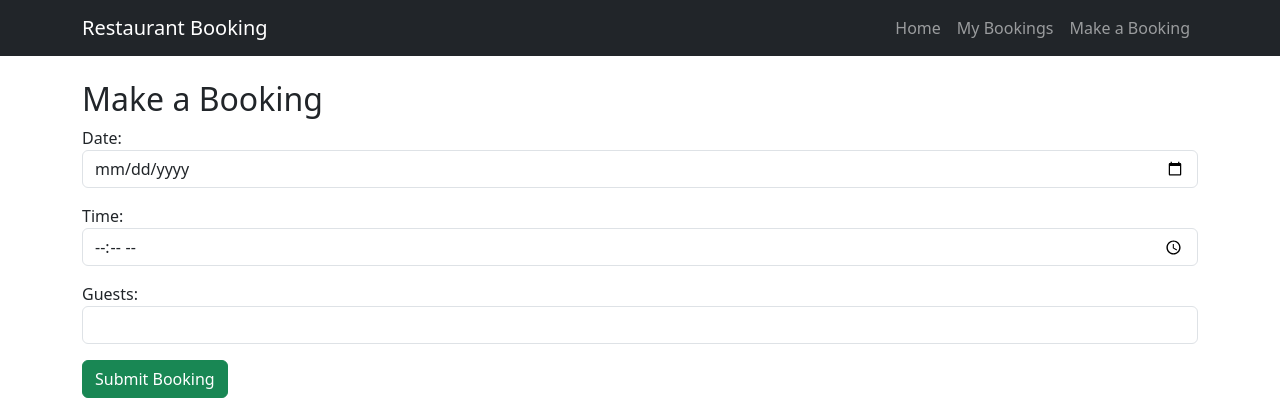
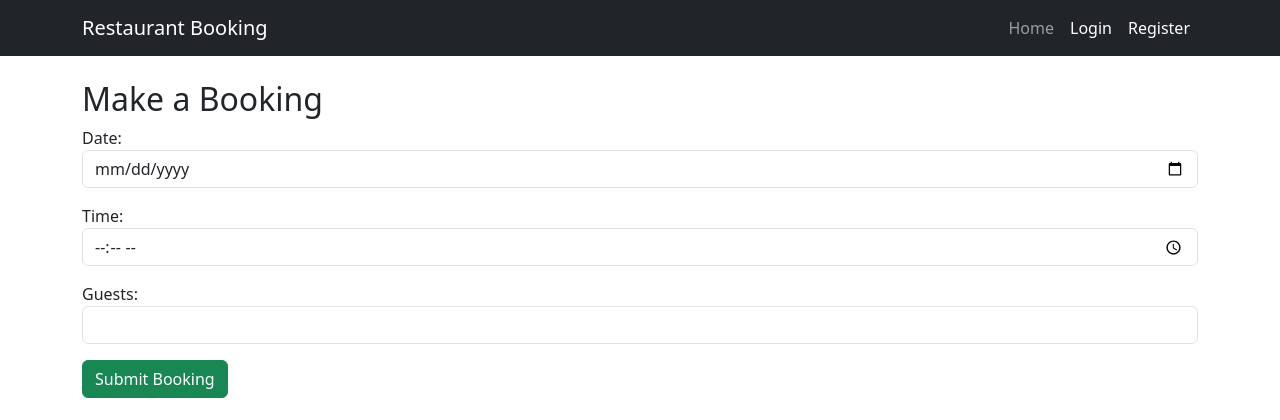
Before and after one commit to FinnbarrAmbrose/Restaurant-booking, a Django app: page /bookings/new/ in a window 1280 px wide. Shown: the top 420 px of the page. Run offline with Django 4.2, Linux system fonts and the light colour scheme.

Commit message:
Update navigation in base template to show login/register or booking options based on user authentication status

```diff
--- a/bookings/templates/bookings/base.html
+++ b/bookings/templates/bookings/base.html
@@ -13,8 +13,14 @@
             <div class="collapse navbar-collapse">
                 <ul class="navbar-nav ms-auto">
                     <li class="nav-item"><a class="nav-link" href="{% url 'home' %}">Home</a></li>
-                    <li class="nav-item"><a class="nav-link" href="{% url 'booking_list' %}">My Bookings</a></li>
-                    <li class="nav-item"><a class="nav-link" href="{% url 'booking_create' %}">Make a Booking</a></li>
+                    {% if user.is_authenticated %}
+                        <li class="nav-item"><a class="nav-link" href="{% url 'booking_list' %}">My Bookings</a></li>
+                        <li class="nav-item"><a class="nav-link" href="{% url 'booking_create' %}">Make a Booking</a></li>
+                        <li class="nav-item"><a class="nav-link btn btn-danger btn-sm text-white" href="{% url 'logout' %}">Logout</a></li>
+                    {% else %}
+                        <li class="nav-item"><a class="nav-link btn btn-primary btn-sm text-white" href="{% url 'login' %}">Login</a></li>
+                        <li class="nav-item"><a class="nav-link btn btn-success btn-sm text-white" href="{% url 'register' %}">Register</a></li>
+                    {% endif %}
                 </ul>
             </div>
         </div>
```
